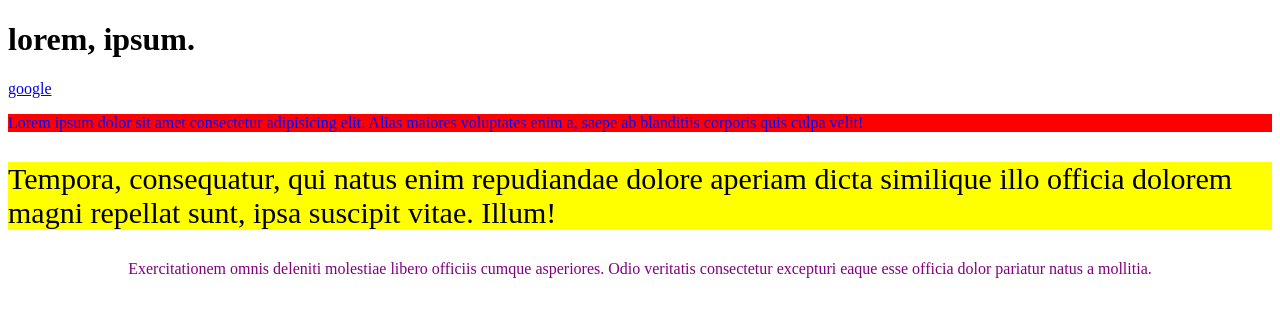
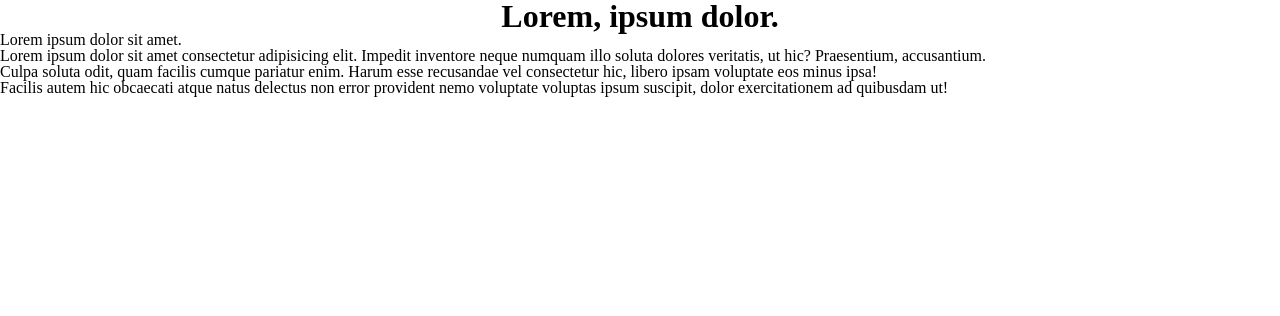
Before and after one commit to biigii/march2024project2, a plain HTML site: page index.html in a window 1280 px wide. Drawn offline with Linux system fonts and the light colour scheme.

Commit message:
css reset

```diff
--- a/index.html
+++ b/index.html
@@ -4,21 +4,17 @@
   <head>
     <meta charset="UTF-8">
     <title>project 2</title>
+    <link rel="stylesheet" href="reset.css">
     <link rel="stylesheet" href="styles.css">
   </head>
 
   <body>
-    <!-- html elements can have both id and class -->
-    <h1 class="heading" id="heading">lorem, ipsum.</h1>
+    <h1>Lorem, ipsum dolor.</h1>
+    <h3>Lorem ipsum dolor sit amet.</h3>
+     <p>Lorem ipsum dolor sit amet consectetur adipisicing elit. Impedit inventore neque numquam illo soluta dolores veritatis, ut hic? Praesentium, accusantium.</p>
+     <p>Culpa soluta odit, quam facilis cumque pariatur enim. Harum esse recusandae vel consectetur hic, libero ipsam voluptate eos minus ipsa!</p>
+     <p>Facilis autem hic obcaecati atque natus delectus non error provident nemo voluptate voluptas ipsum suscipit, dolor exercitationem ad quibusdam ut!</p>
 
-    <a id ="search" href="https://www.google.com" class="link">google</a>
-
-    <!-- ID selectors -->
-    <p id="burger">Lorem ipsum dolor sit amet consectetur adipisicing elit. Alias maiores voluptates enim a, saepe ab blanditiis corporis quis culpa velit!</p>
-
-    <p id="mustard">Tempora, consequatur, qui natus enim repudiandae dolore aperiam dicta similique illo officia dolorem magni repellat sunt, ipsa suscipit vitae. Illum!</p>
-
-    <p id="ketchup">Exercitationem omnis deleniti molestiae libero officiis cumque asperiores. Odio veritatis consectetur excepturi eaque esse officia dolor pariatur natus a mollitia.</p>
 
   </body>
 
--- /dev/null
+++ b/reset.css
@@ -0,0 +1,48 @@
+/* http://meyerweb.com/eric/tools/css/reset/
+   v2.0 | 20110126
+   License: none (public domain)
+*/
+
+html, body, div, span, applet, object, iframe,
+h1, h2, h3, h4, h5, h6, p, blockquote, pre,
+a, abbr, acronym, address, big, cite, code,
+del, dfn, em, img, ins, kbd, q, s, samp,
+small, strike, strong, sub, sup, tt, var,
+b, u, i, center,
+dl, dt, dd, ol, ul, li,
+fieldset, form, label, legend,
+table, caption, tbody, tfoot, thead, tr, th, td,
+article, aside, canvas, details, embed,
+figure, figcaption, footer, header, hgroup,
+menu, nav, output, ruby, section, summary,
+time, mark, audio, video {
+	margin: 0;
+	padding: 0;
+	border: 0;
+	font-size: 100%;
+	font: inherit;
+	vertical-align: baseline;
+}
+/* HTML5 display-role reset for older browsers */
+article, aside, details, figcaption, figure,
+footer, header, hgroup, menu, nav, section {
+	display: block;
+}
+body {
+	line-height: 1;
+}
+ol, ul {
+	list-style: none;
+}
+blockquote, q {
+	quotes: none;
+}
+blockquote:before, blockquote:after,
+q:before, q:after {
+	content: '';
+	content: none;
+}
+table {
+	border-collapse: collapse;
+	border-spacing: 0;
+}
--- a/styles.css
+++ b/styles.css
@@ -1,17 +1,5 @@
-/* we use . (period) for class names {} */
-
-/* we use # (hash) for id selectors */
-#burger {
-  background-color: red;
-  color: blue
-}
-
-#mustard {
-  background-color: yellow;
-  font-size: 30px
-}
-
-#ketchup {
-  color: purple;
+h1 {
+  font-size: 32px;
+  font-weight: bold;
   text-align: center;
 }
```
